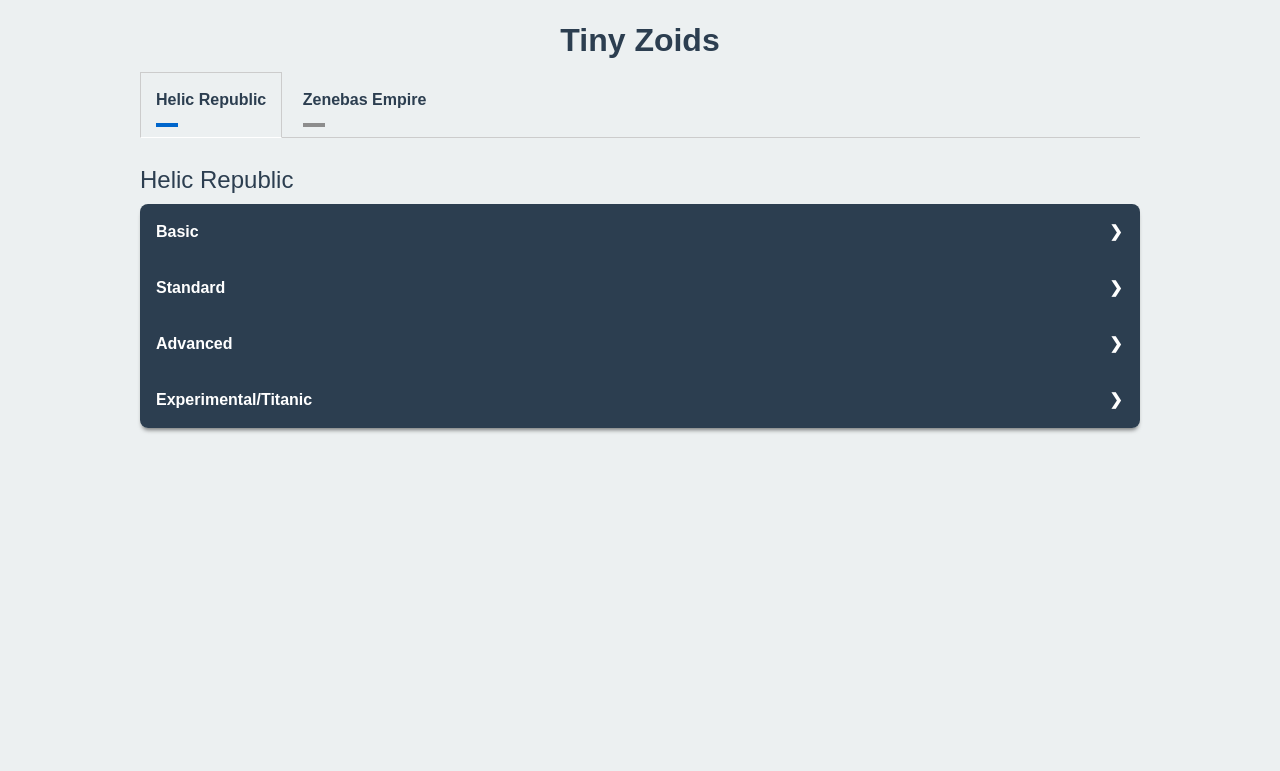
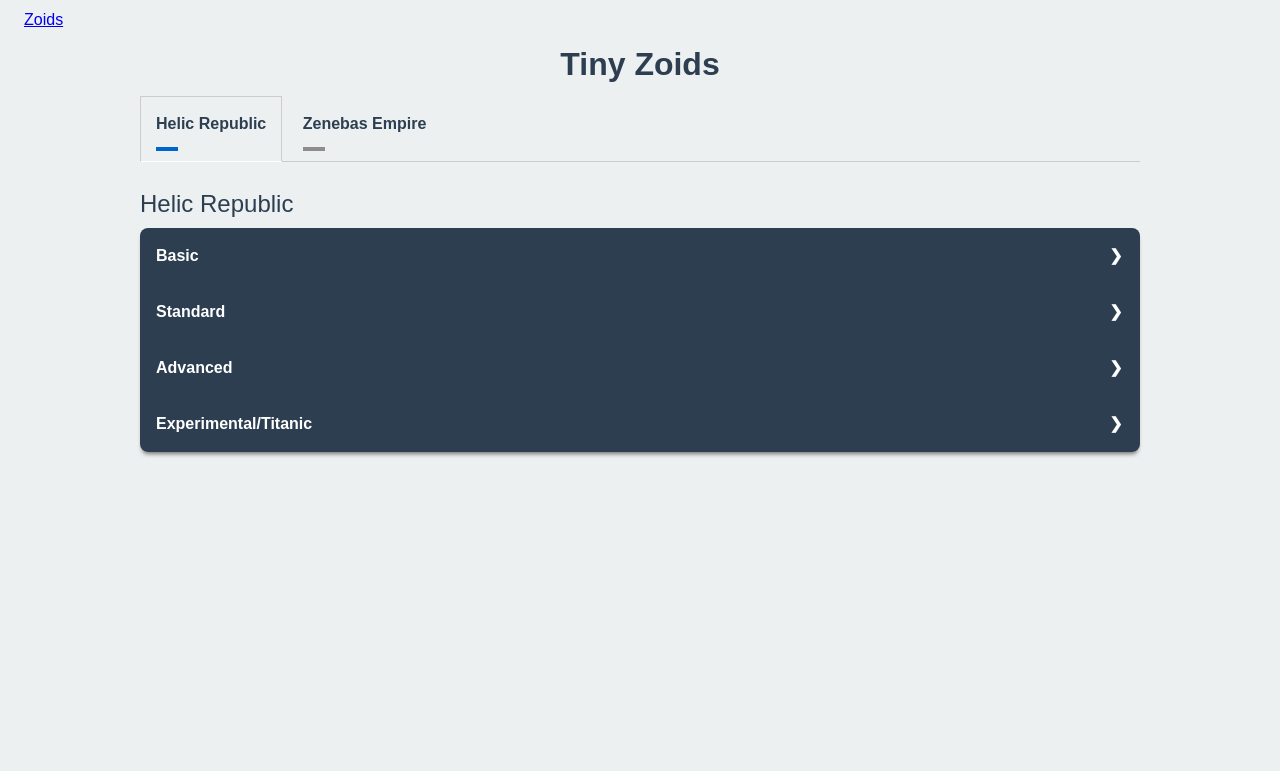
Before and after one commit to exequtor100/exequtor100.github.io, a plain HTML site: page index.html in a window 1280 px wide. Drawn offline with Linux system fonts and the light colour scheme.

Commit message:
Update index.html

```diff
--- a/index.html
+++ b/index.html
@@ -280,6 +280,7 @@
         </style>
     </head>
     <body>
+<a href="/zoids">Zoids</a>
         <div class="main-container">
             <h1>Tiny Zoids</h1>
             <div class="tabset">
```
